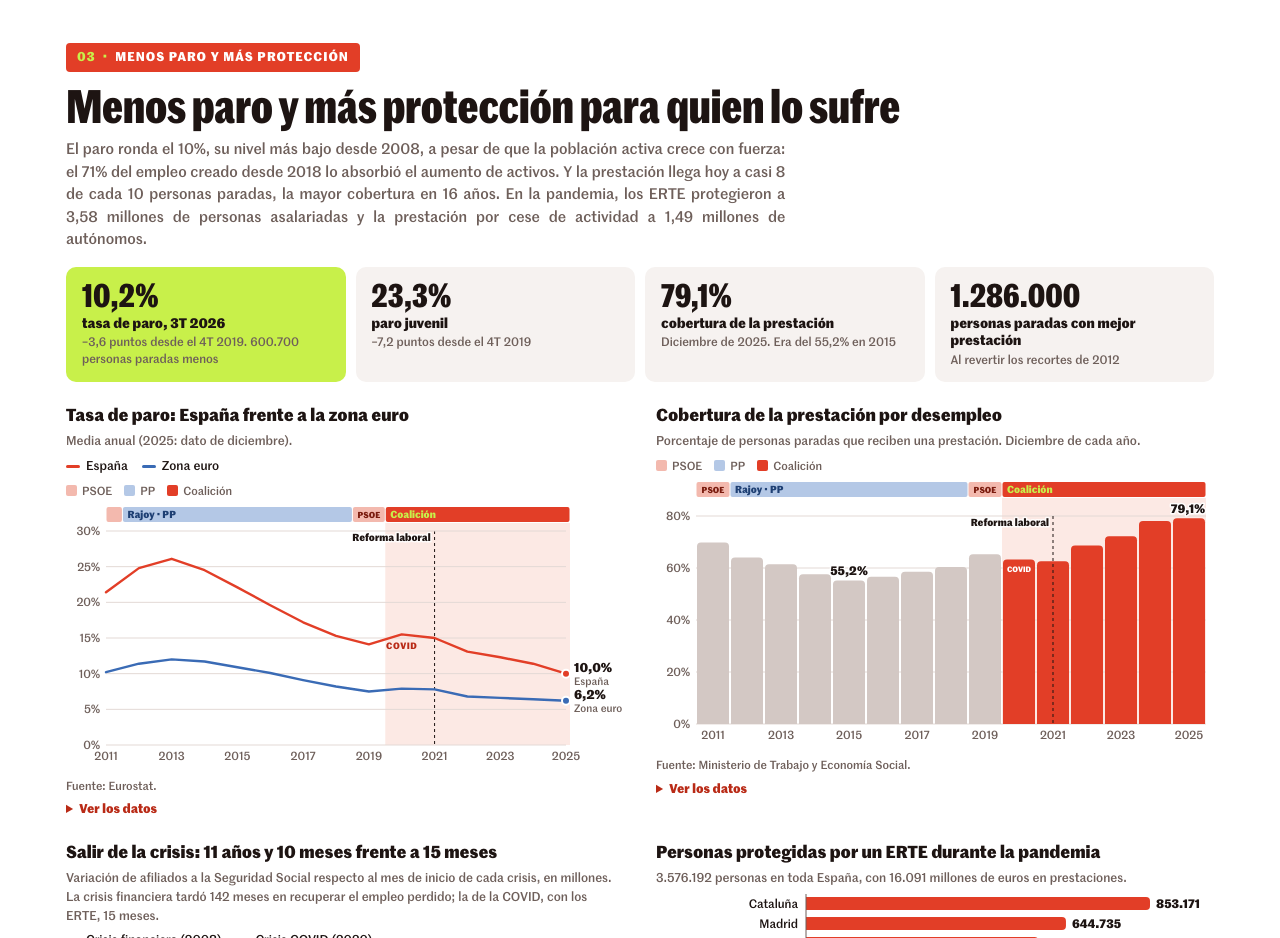
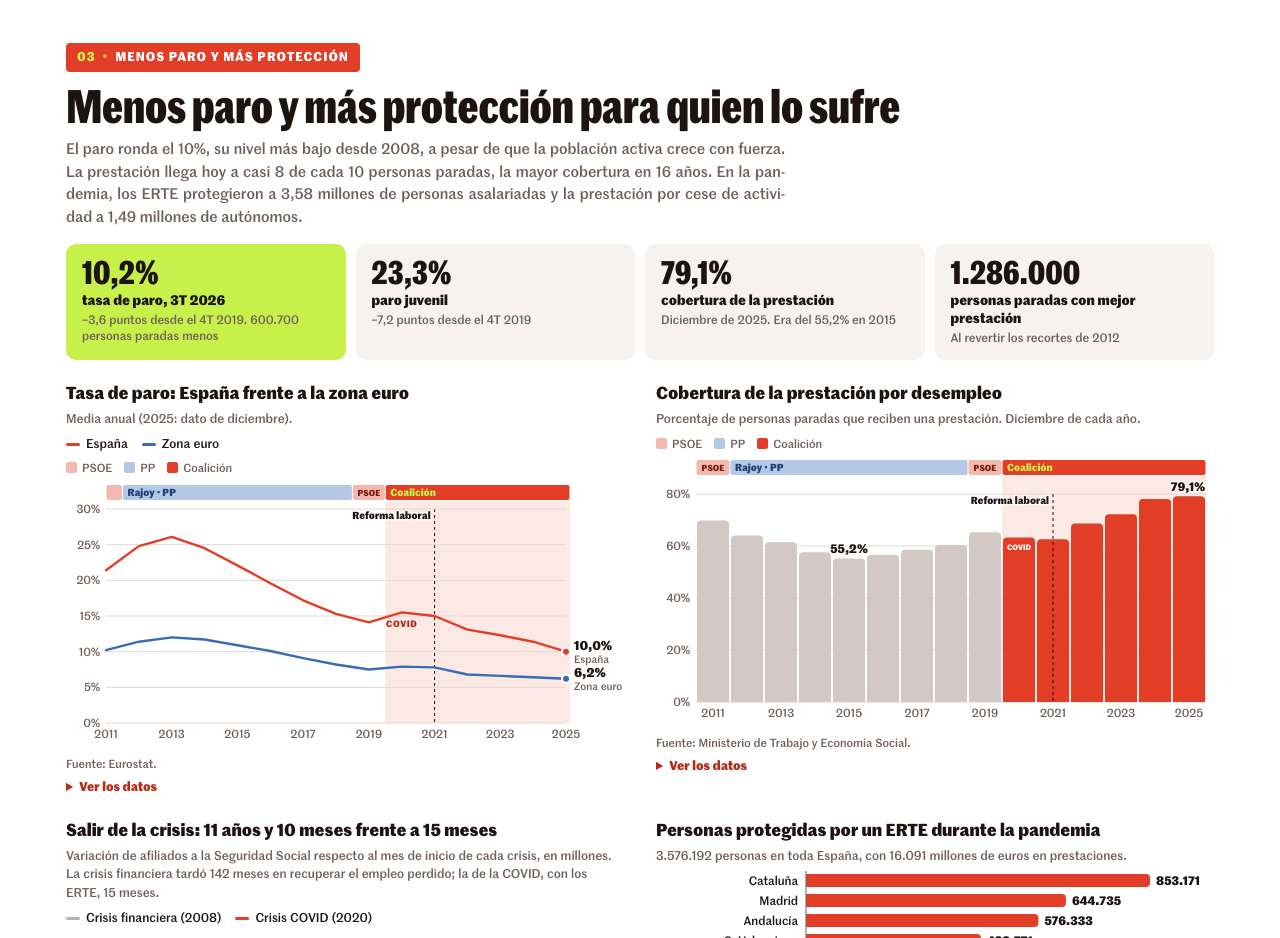
Before and after one commit to segundogg/legado-yolanda-diaz, a plain HTML site: page index.html in a window 1280 px wide. Shown: the part 3220-4158 px from the top of the page. Drawn offline with Linux system fonts and the light colour scheme.

Commit message:
Add files via upload

```diff
--- a/index.html
+++ b/index.html
@@ -377,7 +377,7 @@ section[id],.readsec{scroll-margin-top:64px}
     <div class="sec-h">
       <div class="kicker">Menos paro y más protección</div>
       <h2>Menos paro y más protección para quien lo sufre</h2>
-      <p class="lead">El paro ronda el 10%, su nivel más bajo desde 2008, a pesar de que la población activa crece con fuerza: el 71% del empleo creado desde 2018 lo absorbió el aumento de activos. Y la prestación llega hoy a casi 8 de cada 10 personas paradas, la mayor cobertura en 16 años. En la pandemia, los ERTE protegieron a 3,58 millones de personas asalariadas y la prestación por cese de actividad a 1,49 millones de autónomos.</p>
+      <p class="lead">El paro ronda el 10%, su nivel más bajo desde 2008, a pesar de que la población activa crece con fuerza. La prestación llega hoy a casi 8 de cada 10 personas paradas, la mayor cobertura en 16 años. En la pandemia, los ERTE protegieron a 3,58 millones de personas asalariadas y la prestación por cese de actividad a 1,49 millones de autónomos.</p>
     </div>
     <div class="statrow">
       <div class="stat lime"><b>10,2%</b><span>tasa de paro, 3T 2026</span><small>−3,6 puntos desde el 4T 2019. 600.700 personas paradas menos</small></div>
```
